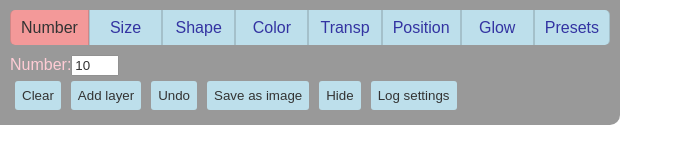
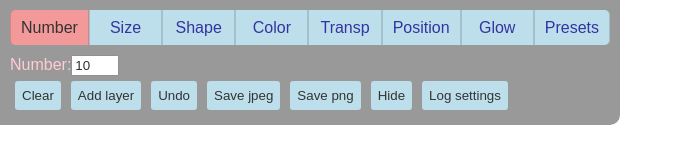
Before and after one commit to ronikiienko/circles-drawing, a React app: page / in a window 1280 px wide. Shown: the whole page, without its empty margins (0-683 px from the left). Built offline with nearby package versions, Linux system fonts and the light colour scheme; some packages are replaced by stand-ins of ours.

```diff
--- a/src/components/Controls.js
+++ b/src/components/Controls.js
@@ -189,7 +189,8 @@
             <Button onClick={clear} className="clear-button">Clear</Button>
             <Button onClick={() => draw(settings)} className="draw-button">Add layer</Button>
             <Button onClick={() => undo()}>Undo</Button>
-            <Button onClick={saveAsImage}>Save as image</Button>
+            <Button onClick={saveAsImage}>Save jpeg</Button>
+            <Button onClick={() => saveAsImage(true)}>Save png</Button>
             <Button id="hide" onClick={handleHide}>Hide</Button>
             <Button onClick={() => console.log(settings)}>Log settings</Button>
         </div>
--- a/src/consts.js
+++ b/src/consts.js
@@ -83,7 +83,7 @@
             biasX: '100',
             biasY: '100',
             biasInf: '0',
-            overlayMode: 'destination-over',
+            overlayMode: 'source-over',
         },
         color: {
             color: '#FFAFFF',
--- a/src/draw.js
+++ b/src/draw.js
@@ -177,8 +177,7 @@
 
 export const draw = (rawSettings, translatedSettings, historyOff) => {
     const {ctx} = getCanvas();
-    let settings;
-    translatedSettings ? settings = translatedSettings : settings = getTranslatedLayerSettings(rawSettings);
+    let settings = translatedSettings ? translatedSettings : getTranslatedLayerSettings(rawSettings);
 
     if (!historyOff) {
         if (history.length > maxUndoTimes - 1) history.shift();
@@ -209,10 +208,12 @@
     ctx.clearRect(0, 0, canvasWidth, canvasHeight);
 };
 
-export const saveAsImage = () => {
+export const saveAsImage = (png) => {
     const {canvas} = getCanvas();
-    const dataUrl = canvas.toDataURL('image/jpeg');
-    FileSaver.saveAs(dataUrl, `drawing${Date.now()}.jpeg`);
+    const type = png ? '' : 'image/jpeg';
+    const fileExt = png ? '.png' : '.jpeg';
+    const dataUrl = canvas.toDataURL(type);
+    FileSaver.saveAs(dataUrl, `drawing${Date.now()}${fileExt}`);
     console.log('hi');
 };
 
--- a/src/index.html
+++ b/src/index.html
@@ -3,7 +3,8 @@
 <head>
     <meta name="viewport" content="width=device-width, initial-scale=1"/>
     <meta charset="UTF-8">
-    <title>React parcel template</title>
+    <title>Circles drawing</title>
+    <link rel="icon" href="../public/images/apple-touch-icon.png">
 </head>
 <body>
 <div id="root"></div>
```
Also changed, not shown: public/images/favicon.ico (added).
